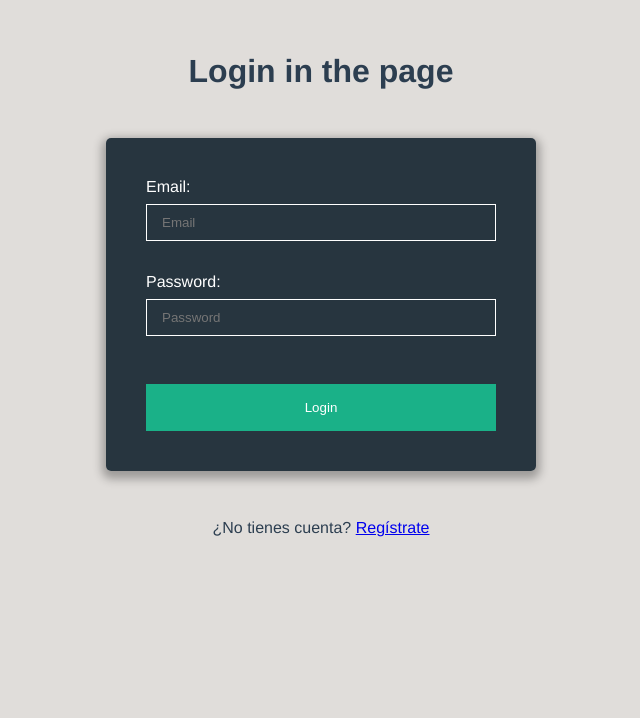
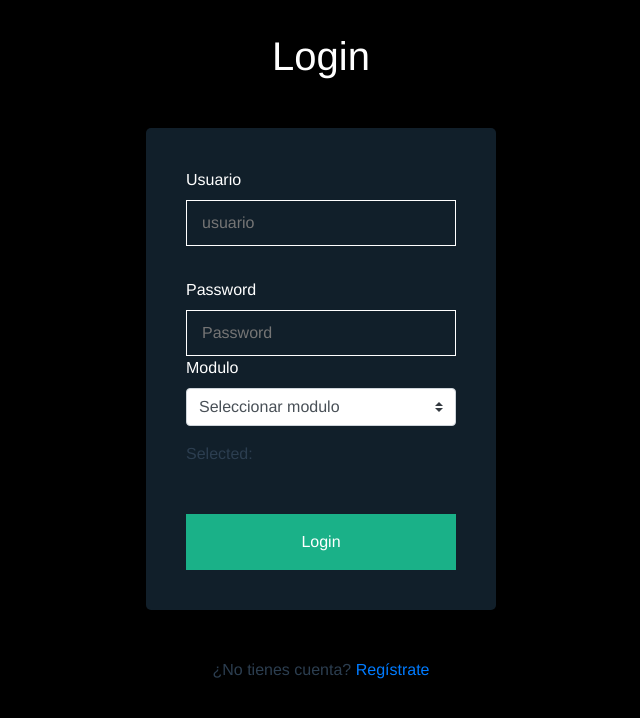
Before and after one commit to Samplezt/front-single-signon, a Vue app: page /#/login in a window 1280 px wide. Shown: the top 718 px of the page, without its empty margins (319-959 px from the left). Built offline with nearby package versions, Linux system fonts and the light colour scheme.

Commit message:
heroku config

```diff
--- a/package.json
+++ b/package.json
@@ -9,11 +9,13 @@
   },
   "dependencies": {
     "axios": "^0.20.0",
+    "bootstrap": "^4.5.2",
+    "bootstrap-vue": "^2.17.3",
     "core-js": "^3.6.5",
     "js-cookie": "^2.2.1",
     "node-sass": "^4.14.1",
     "sass-loader": "^10.0.1",
-    "vue": "^2.6.11",
+    "vue": "^2.6.12",
     "vue-router": "^3.4.3"
   },
   "devDependencies": {
--- a/src/App.vue
+++ b/src/App.vue
@@ -22,7 +22,7 @@ html {
   -webkit-font-smoothing: antialiased;
   -moz-osx-font-smoothing: grayscale;
   color: #2c3e50;
-  background: #e0ddda;
+  background: #000000;
   width: 100%;
   height: 100%;
 }
--- a/src/logic/auth.js
+++ b/src/logic/auth.js
@@ -1,11 +1,14 @@
 import axios from "axios";
 import Cookies from "js-cookie";
 
-const ENDPOINT_PATH = "https://reqres.in/api/";
+const ENDPOINT_PATH = "https://ssoia.herokuapp.com/";
 
 export default {
   setUserLogged(userLogged) {
     Cookies.set("userLogged", userLogged);
+  },
+  setJwt(token) {
+    Cookies.set("jwt", token);
   },
   getUserLogged() {
     return Cookies.get("userLogged");
@@ -14,8 +17,13 @@ export default {
     const user = { email, password };
     return axios.post(ENDPOINT_PATH + "regiser", user);
   },
-  login(email, password) {
-    const user = { email, password };
-    return axios.post(ENDPOINT_PATH + "login", user);
+  login(username, password) {
+    let config = {
+      headers: {
+        'x-api-key': 'AB3987D8D64FC2E892'
+      }
+    }
+    const user = { username, password };
+    return axios.post(ENDPOINT_PATH + "Login", user, config);
   }
 };
--- a/src/main.js
+++ b/src/main.js
@@ -2,6 +2,9 @@
 // (runtime-only or standalone) has been set in webpack.base.conf with an alias.
 import Vue from "vue";
 import Router from "vue-router";
+import { BootstrapVue, IconsPlugin } from 'bootstrap-vue'
+import 'bootstrap/dist/css/bootstrap.css'
+import 'bootstrap-vue/dist/bootstrap-vue.css'
 
 import App from "./App";
 import Home from "./views/Home";
@@ -9,6 +12,8 @@ import Login from "./views/Login";
 import Register from "./views/Register";
 
 Vue.use(Router);
+Vue.use(BootstrapVue);
+Vue.use(IconsPlugin);
 
 const routes = [
   { path: "/", component: Home },
--- a/src/views/Login.vue
+++ b/src/views/Login.vue
@@ -1,17 +1,16 @@
 <template>
   <div class="login">
-    <h1 class="title">Login in the page</h1>
+    <h1 class="title">Login</h1>
     <form action class="form" @submit.prevent="login">
-      <label class="form-label" for="#email">Email:</label>
+      <label class="form-label" for="#username">Usuario</label>
       <input
-        v-model="email"
+        v-model="username"
         class="form-input"
-        type="email"
-        id="email"
+        id="username"
         required
-        placeholder="Email"
+        placeholder="usuario"
       >
-      <label class="form-label" for="#password">Password:</label>
+      <label class="form-label" for="#password">Password</label>
       <input
         v-model="password"
         class="form-input"
@@ -19,6 +18,11 @@
         id="password"
         placeholder="Password"
       >
+      <div>
+        <label class="form-label" for="#selector">Modulo</label>
+        <b-form-select class="select-options" v-model="selected" :options="options"></b-form-select>
+        <div class="mt-3">Selected: <strong>{{ selected }}</strong></div>
+      </div>
       <p v-if="error" class="error">Has introducido mal el email o la contraseña.</p>
       <input class="form-submit" type="submit" value="Login">
     </form>
@@ -32,20 +36,31 @@
 import auth from "@/logic/auth";
 export default {
   data: () => ({
-    email: "",
+    username: "",
     password: "",
-    error: false
+    error: false,
+    selected: null,
+        options: [
+          { value: null, text: 'Seleccionar modulo' },
+          { value: 'https://www.sarasa.com/itinerarios.html', text: 'Itinerarios' },
+          { value: '/reclamos.html', text: 'Reclamos' },
+          { value: '/alquilerpasajes.html', text: 'Alquiler de pasajes' },
+          { value: { D: '3PO' }, text: 'This is an option with object value' }
+        ]
   }),
   methods: {
     async login() {
       try {
-        await auth.login(this.email, this.password);
+        const response = await auth.login(this.username, this.password);
+        const token = response.data.token;
         const user = {
-          email: this.email
+          username: this.username
         };
         auth.setUserLogged(user);
-        this.$router.push("/");
+        auth.setJwt(token)
+        this.$router.push(this.selected);
       } catch (error) {
+        console.log(this.selected);
         console.log(error);
         this.error = true;
       }
@@ -60,6 +75,7 @@ export default {
 }
 .title {
   text-align: center;
+  color: white;
 }
 .form {
   margin: 3rem auto;
@@ -107,7 +123,7 @@ export default {
 }
 .error {
   margin: 1rem 0 0;
-  color: #ff4a96;
+  color: #fd0000;
 }
 .msg {
   margin-top: 3rem;
--- /dev/null
+++ b/src/views/Selector.vue
@@ -0,0 +1,37 @@
+<template>
+  <div>
+    <label class="form-label" for="#selector">Modulo</label>
+    <b-form-select class="select-options" v-model="selected" :options="options"></b-form-select>
+    <div class="mt-3">Selected: <strong>{{ selected }}</strong></div>
+  </div>
+</template>
+
+<script>
+  export default {
+    name: "Selector",
+    data() {
+      return {
+        selected: null,
+        options: [
+          { value: null, text: 'Seleccionar modulo' },
+          { value: '/itinerarios.html', text: 'Itinerarios' },
+          { value: '/reclamos.html', text: 'Reclamos' },
+          { value: '/alquilerpasajes.html', text: 'Alquiler de pasajes' },
+          { value: { D: '3PO' }, text: 'This is an option with object value' }
+        ]
+      }
+    }
+  }
+</script>
+
+<style scoped>
+    .form-label {
+        margin-top: 2rem;
+        color: white;
+        margin-bottom: 0.5rem;
+        &:first-of-type {
+            margin-top: 0rem;
+            }
+        }
+
+</style>
```
Also changed, not shown: 14 other files (tests, documents, lock files or other folders).
